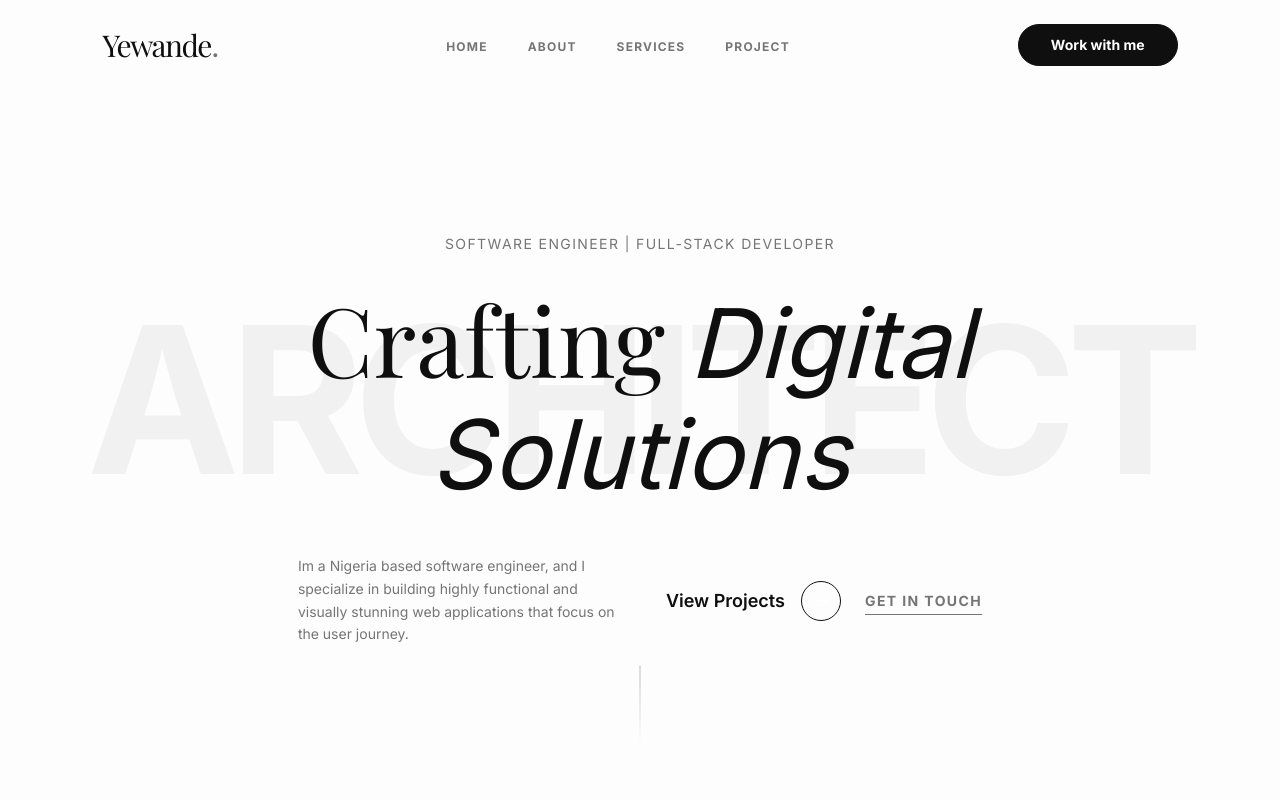
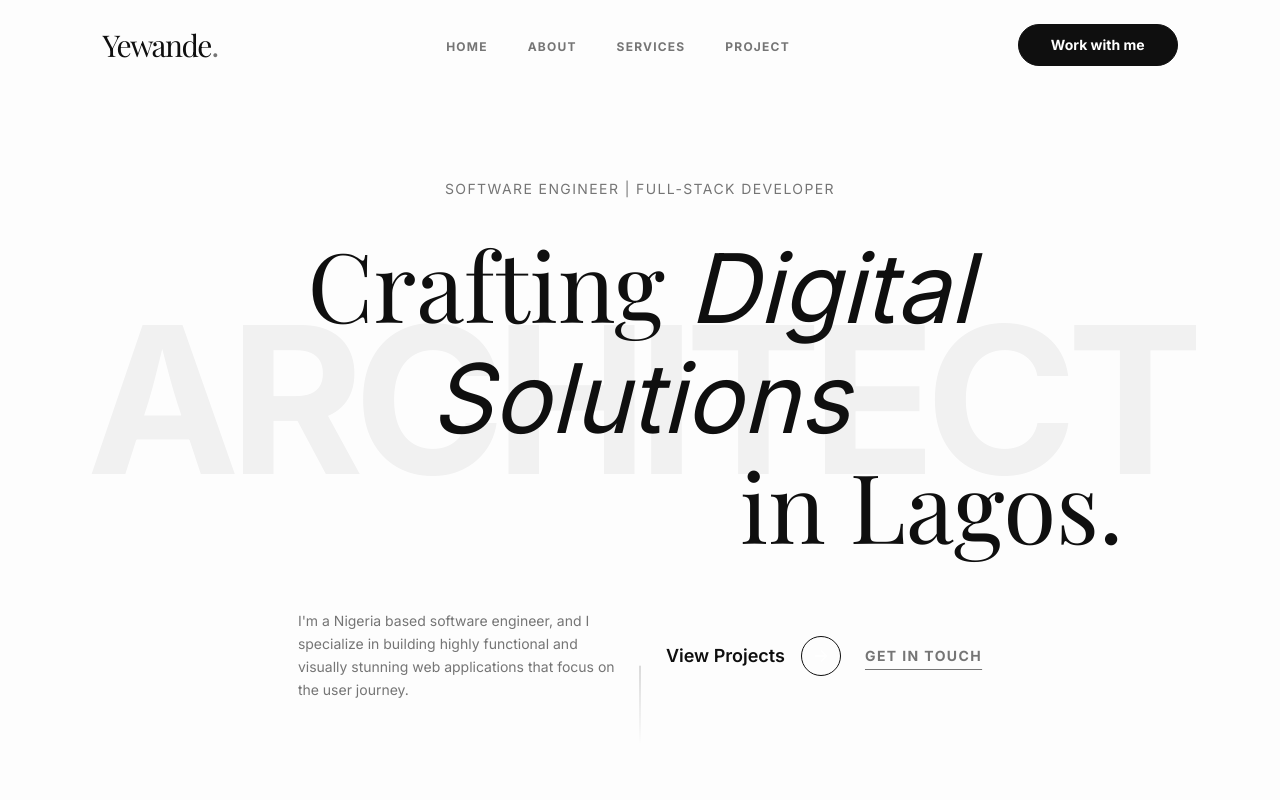
Before and after one commit to Bigmehelen/Adepitan-Yewande-Portfolio, a Next.js app in the folder my-portfolio/: page / in a window 1280 px wide. Shown: the top 800 px of the page. Built offline with nearby package versions, Linux system fonts and the light colour scheme.

Commit message:
updating contact

```diff
--- a/my-portfolio/components/Contact.jsx
+++ b/my-portfolio/components/Contact.jsx
@@ -1,14 +1,12 @@
+"use client";
 import React, { useState } from 'react'
-
 const Contact = () => {
   const [result, setResult] = useState("");
 
   const onSubmit = async (event) => {
-    event.preventDefault();
-    setResult("Sending...");
+    event.preventDefault(); setResult("Sending...");
     const formData = new FormData(event.target);
-    formData.append("access_key", "6495d23c-46b6-4387-bb3e-5d67b277e67b");
-
+    formData.append("access_key", process.env.NEXT_PUBLIC_WEB3FORMS_ACCESS_KEY);
     const response = await fetch("https://api.web3forms.com/submit", {
       method: "POST",
       body: formData
@@ -16,6 +14,7 @@ const Contact = () => {
 
     const data = await response.json();
     setResult(data.success ? "Successfully Sent!" : "Error. Try again.");
+    event.target.reset();
   };
 
   return (
--- a/my-portfolio/components/Footer.jsx
+++ b/my-portfolio/components/Footer.jsx
@@ -34,7 +34,7 @@ const Footer = () => {
             Yewande<span className="text-luxury-gray">.</span>
           </h2>
           <p className="text-xs uppercase tracking-[0.2em] font-bold text-luxury-gray">
-            Software Engineer & Product Designer
+            Software Engineer
           </p>
         </div>
 
--- a/my-portfolio/components/Header.jsx
+++ b/my-portfolio/components/Header.jsx
@@ -26,7 +26,8 @@ const Header = () => {
           transition={{ delay: 0.2, duration: 0.8 }}
           className="text-5xl md:text-7xl lg:text-8xl leading-[1.1] text-luxury-black"
         >
-          Crafting <span className="italic font-normal serif">Digital Solutions </span> <br />
+          Crafting <span className="italic font-normal serif">Digital Solutions</span> <br />
+          <span className="text-stroke">Experiences</span> in Lagos.
         </motion.h1>
 
         <motion.div
@@ -37,7 +38,7 @@ const Header = () => {
         >
           <div className="max-w-xs text-left">
             <p className="text-luxury-gray text-sm leading-relaxed ">
-              Im a Nigeria based software engineer, and I specialize in building highly functional and visually stunning web applications that focus on the user journey.
+              I'm a Nigeria based software engineer, and I specialize in building highly functional and visually stunning web applications that focus on the user journey.
             </p>
           </div>
 
--- a/my-portfolio/components/NavBar.jsx
+++ b/my-portfolio/components/NavBar.jsx
@@ -21,7 +21,7 @@ const NavBar = () => {
   }
 
   return (
-    <nav className={`w-full fixed top-0 left-0 z-50 transition-all bg-rose-50 duration-300 border-b ${isScrolled ? "bg-luxury-white/80 backdrop-blur-md py-4 border-luxury-black/10 shadow-sm" : "bg-transparent py-6 border-transparent"}`}>
+    <nav className={`w-full fixed top-0 left-0 z-50 transition-all duration-300 border-b ${isScrolled ? "bg-luxury-white/80 backdrop-blur-md py-4 border-luxury-black/10 shadow-sm" : "bg-transparent py-6 border-transparent"}`}>
       <div className="max-w-360 mx-auto flex items-center justify-between px-6 lg:px-[8%]">
         <a href="#top" className="font-serif text-3xl tracking-tighter text-luxury-black">
           Yewande<span className="text-luxury-gray">.</span>
@@ -45,7 +45,7 @@ const NavBar = () => {
         </div>
       </div>
 
-      <ul ref={sideMenuRef} className='flex md:hidden items-center bg-rose-50 flex-col gap-8 px-10 py-24 fixed top-0 bottom-0 -right-64 w-64 h-screen transition-transform duration-500 ease-in-out shadow-2xl z-50'>
+      <ul ref={sideMenuRef} className='flex md:hidden items-center bg-luxury-white flex-col gap-8 px-10 py-24 fixed top-0 bottom-0 -right-64 w-64 h-screen transition-transform duration-500 ease-in-out shadow-2xl z-50'>
         <div className="absolute right-8 top-8" onClick={closeMenu}>
           <Image src="/close-outline.png" alt="close" width={24} height={24} className="w-6 cursor-pointer" />
         </div>
```
